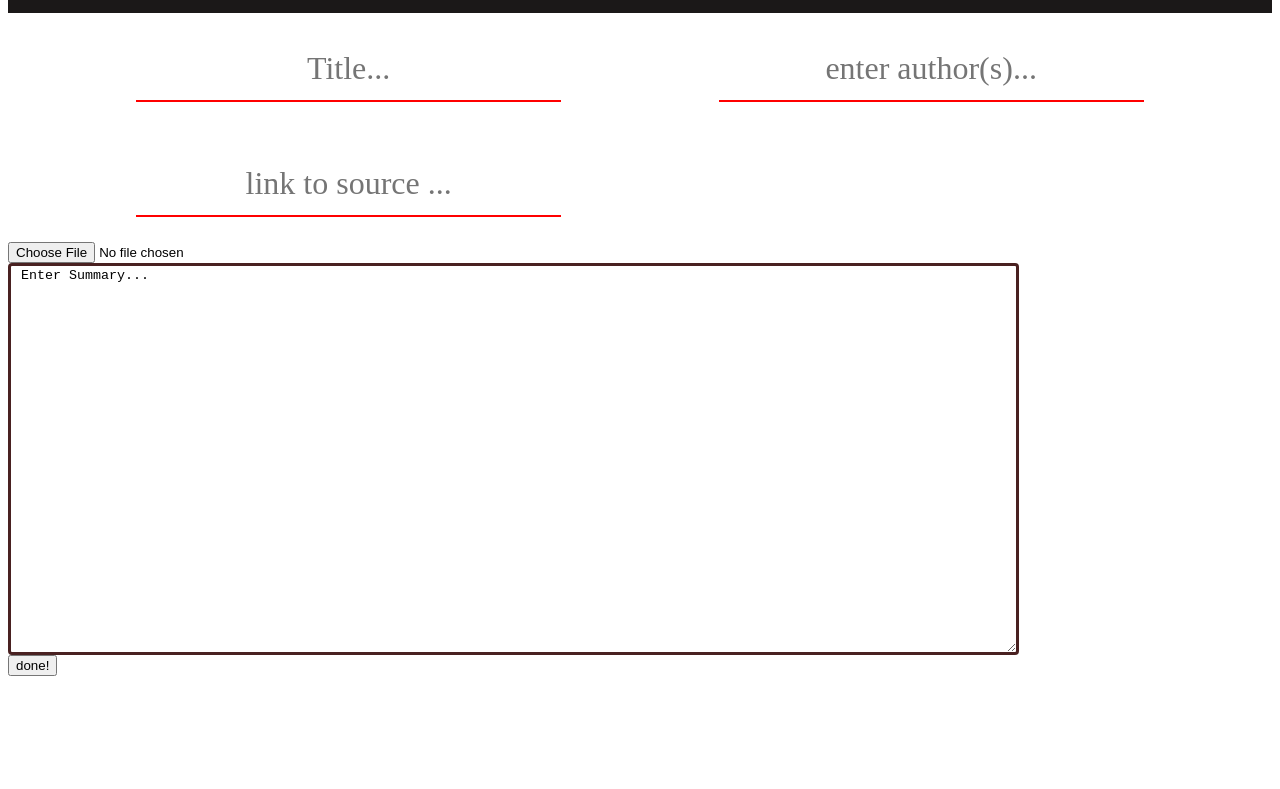
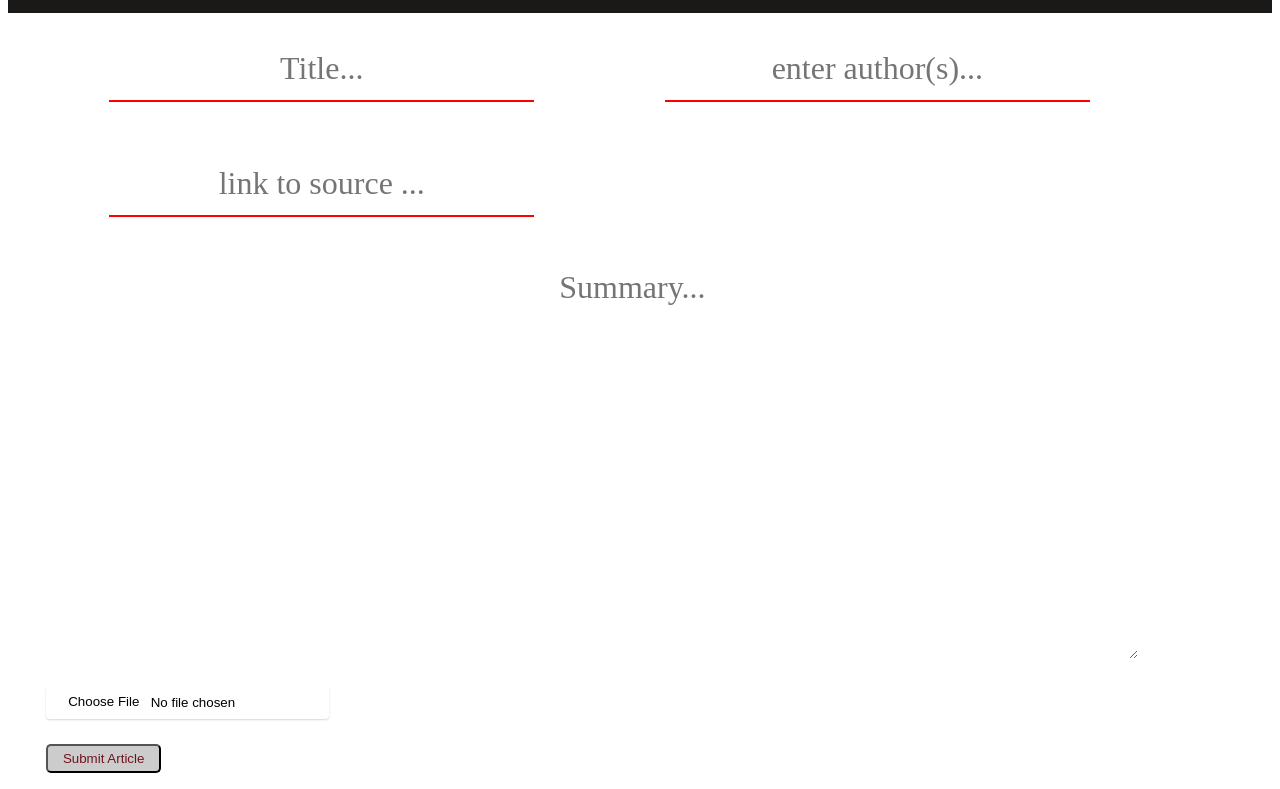
Before and after one commit to Gehrig-Barnes/cloud-watch, a plain HTML site: page html/post.html in a window 1280 px wide. Shown: the part 117-906 px from the top of the page. Before the commit the page ends 809 px from the top, so only its background shows below. Drawn offline with Linux system fonts and the light colour scheme; no server answers.

Commit message:
form style basically done. I would like to go back in and make the submit and file inputs look a bit better. But it's fine for now.

```diff
--- a/html/post.html
+++ b/html/post.html
@@ -29,11 +29,11 @@
           <input type="text" placeholder="enter author(s)..." id="author-input" name="author-input" class="text">
           <input type="text" placeholder="link to source ..." id="source-input" name="source-input" class="text">
           <br>
-          <input type="file" placeholder="Upload Image..." id="upload-image" name="upload-image">
+          <textarea id="summary-input" placeholder="Summary..."name="summary-input" class="last"></textarea>
           <br>
-          <textarea id="summary-input" name="summary-input" class="last"> Enter Summary...</textarea>
+          <input type="file" value="upload image" id="upload-image" name="upload-image">
           <br>
-          <input type="submit" value="done!" id="sumbit-button" class="last">
+          <input type="submit" value="Submit Article" id="sumbit-button" class="last">
         </form>
       </div>
     </div>
--- a/style.css
+++ b/style.css
@@ -104,7 +104,7 @@ input[type=text]{
   margin: 2%;
   text-align: center;
   position: relative;
-  margin-left: 4em;
+  margin-left: 8%;
   font-family: 'Times New Roman', Times, serif;
   font-size: 200%;
  }
@@ -114,4 +114,55 @@ input[type=text]{
   height: 50%;
   border-radius: 4px;
   border: solid rgb(73, 33, 33);
+  position: sticky;
+  margin-left: 9.4%;
+  border: transparent;
+  font-size: 200%;
+  font-family: 'Times New Roman', Times, serif;
+  margin-top: 2%;
  }
+ ::-webkit-input-placeholder {
+  text-align: center;
+}
+
+:-moz-placeholder {
+  text-align: center;
+}
+
+#upload-image{
+  border-radius: 4px;
+  box-shadow: 0 1px 2px rgba(0, 0, 0, 0.16);
+
+}
+
+input[type="file"]::file-selector-button {
+  border: 2px solid #ffffff;
+  padding: 0.2em 0.4em;
+  border-radius: 0.2em;
+  background-color: rgb(255, 255, 255);
+  transition: 1s;
+}
+
+input[type="file"] {
+  padding:5px 15px;
+  margin-top: 2%;
+  margin-left: 3%;
+}
+
+input[type="file"]::file-selector-button:hover {
+  background-color: #64343a;
+  border: 2px solid #573037;
+  cursor: pointer;
+}
+
+input[type=submit] {
+  padding:5px 15px;
+  background:#ccc;
+  border:2px solid none;
+  cursor:pointer;
+  -webkit-border-radius: 5px;
+  border-radius: 5px;
+  margin-top: 2%;
+  margin-left: 3%;
+  color: #71131e;
+}
```
